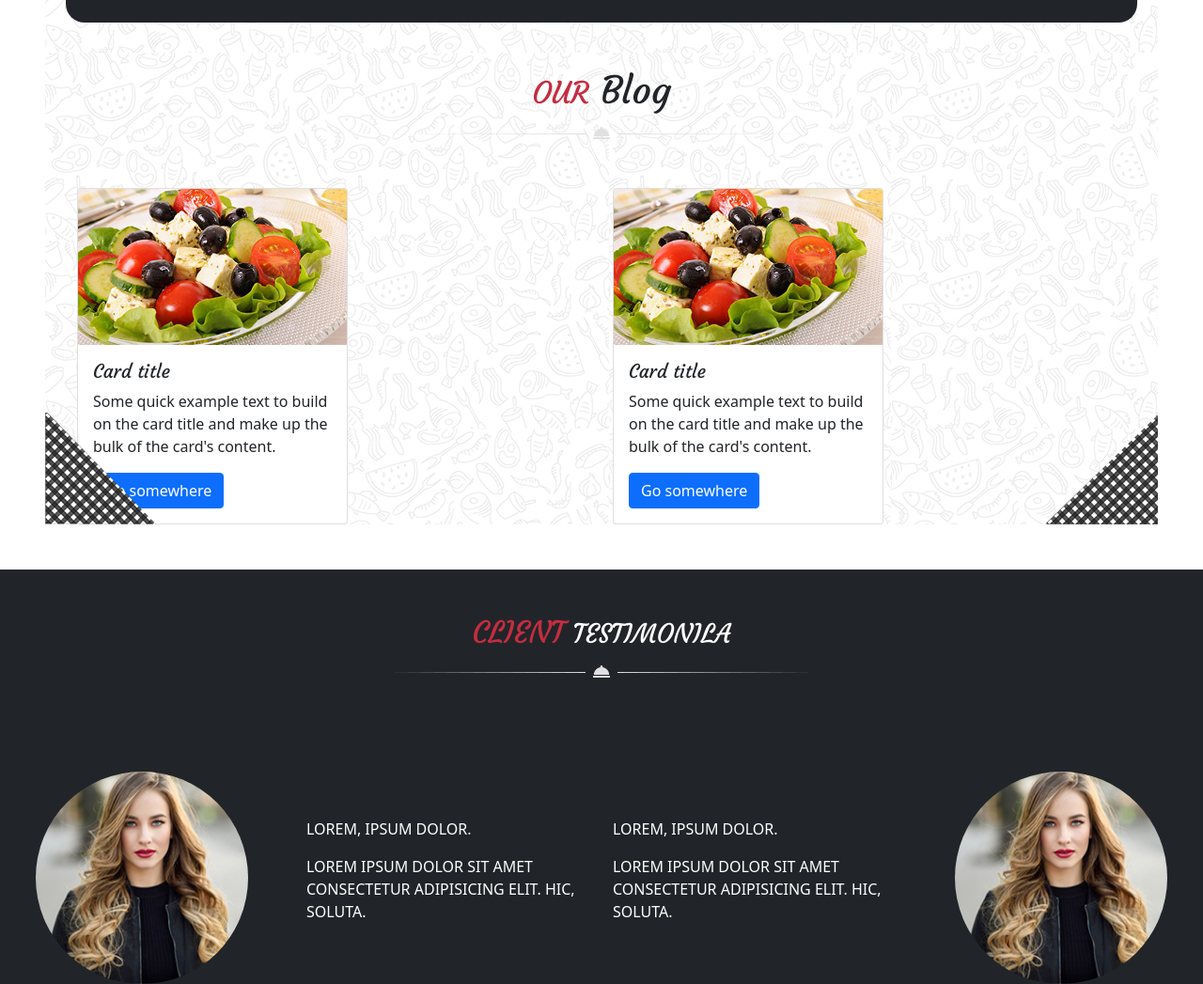
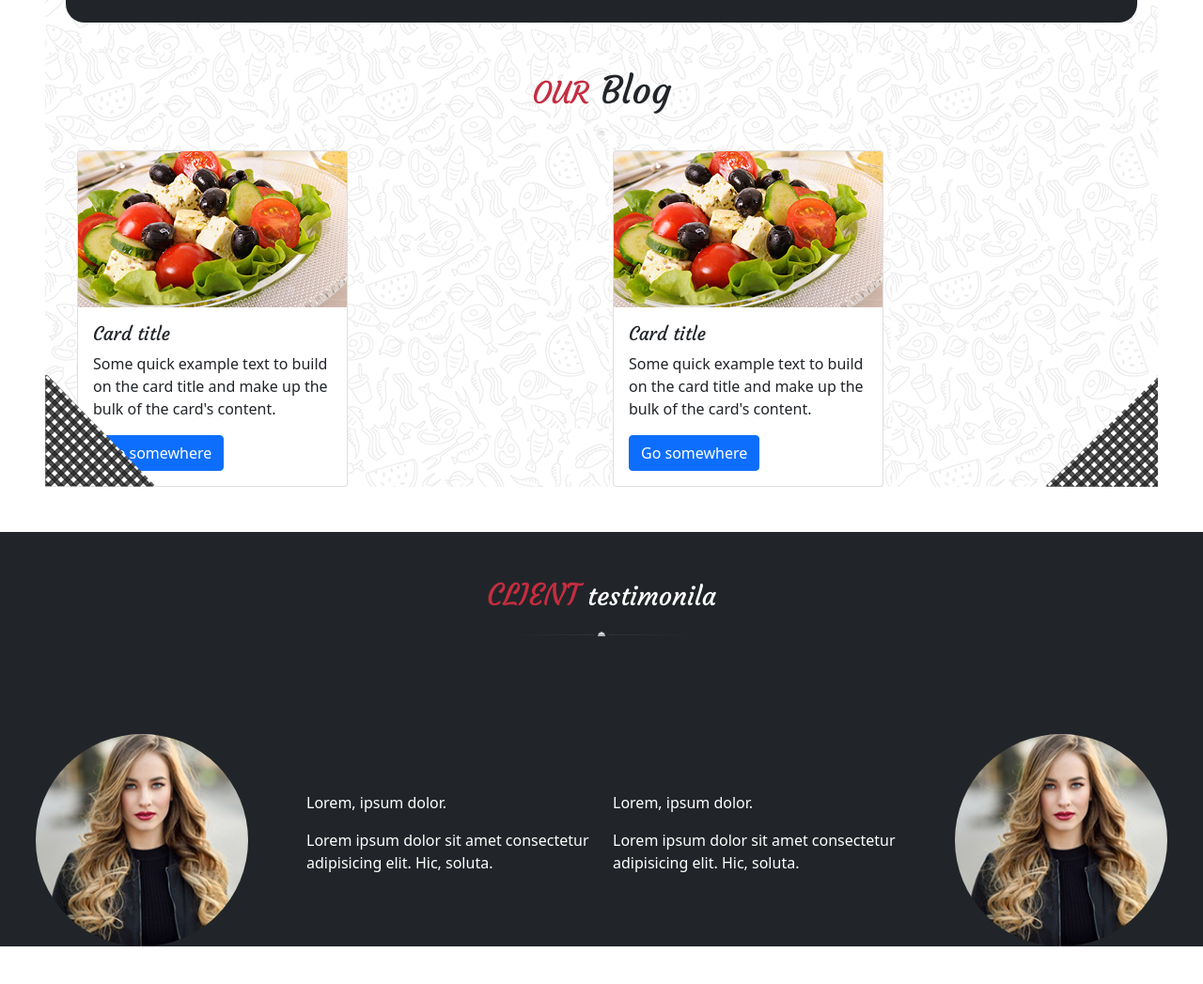
Before and after one commit to gencehangurcam/cs-site-chef-20, a website: page index.html in a window 1280 px wide. Shown: the part 2829-3876 px from the top of the page at 94% size. After the commit the page ends 3836 px from the top, so only its background shows below. Drawn offline with nearby package versions, Linux system fonts and the light colour scheme.

Commit message:
section 5

```diff
--- a/index.html
+++ b/index.html
@@ -327,7 +327,7 @@
         <div class="section-3-container m-5">
             <div class="text-center py-5">
                 <h1><span>BOOK</span> your table</h1>
-                <img src="./assets/images/decoration_line.png" alt="line">
+                <img src="./assets/images/decoration_line.png" width="200px" alt="line">
             </div>
             <div class="container contact-form bg-dark ">
                 <form method="post">
@@ -388,9 +388,9 @@
                     </div>
                 </form>
             </div>
-            <div class="text-center py-5">
+            <div class="text-center pt-5 pb-2">
                 <h1><span>OUR</span> Blog</h1>
-                <img src="./assets/images/decoration_line.png" alt="line">
+                <img src="./assets/images/decoration_line.png" width="200px" alt="line">
             </div>
             <div class="container">
                 <div class="row">
@@ -431,12 +431,12 @@
         </div>
     </section>
     <!-- section-4 -->
-    <section class="sec-2 bg-dark text-white row">
+    <section class="sec-4 bg-dark text-white row">
         <div class="text-center py-5">
             <h3><span>CLIENT</span> testimonila</h3>
-            <img src="./assets/images/decoration_line.png" alt="line">
+            <img src="./assets/images/decoration_line.png" width="200px" alt="line">
         </div>
-        <div class="col-6 container pt-5">
+        <div class="col-sm-12 col-md-6 pt-5">
             <div class="row align-items-center">
                 <div class="col justify-content-center d-flex">
                     <img src="./assets/images/testimonial1.jpg" class="img-fluid w-75 rounded-circle" alt="...">
@@ -447,7 +447,7 @@
                 </div>
             </div>
         </div>
-        <div class="col-6 container pt-5">
+        <div class="col-sm-12 col-md-6 pt-5">
             <div class="row align-items-center">
                 <div class="col">
                     <p>Lorem, ipsum dolor.</p>
```
